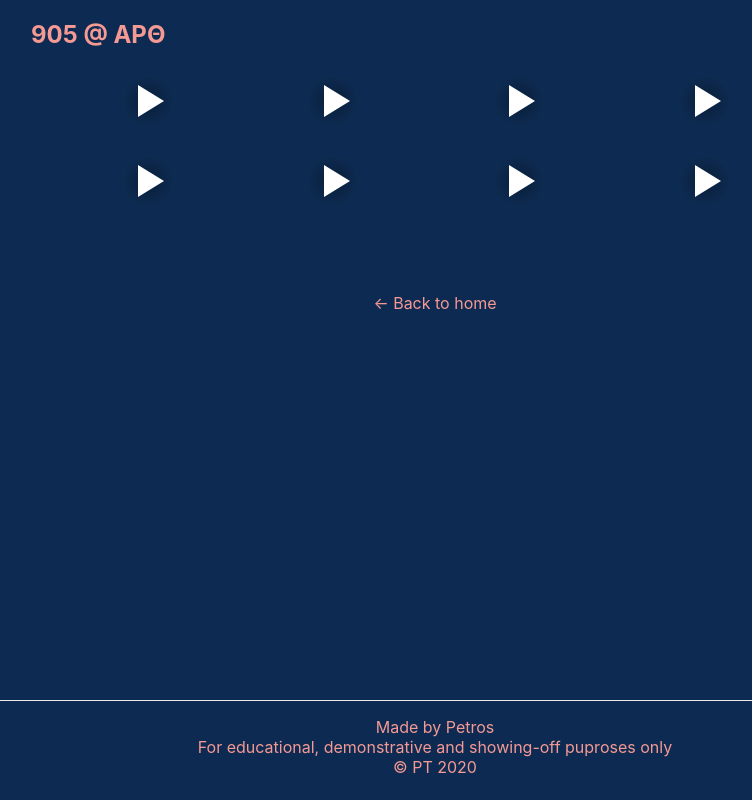
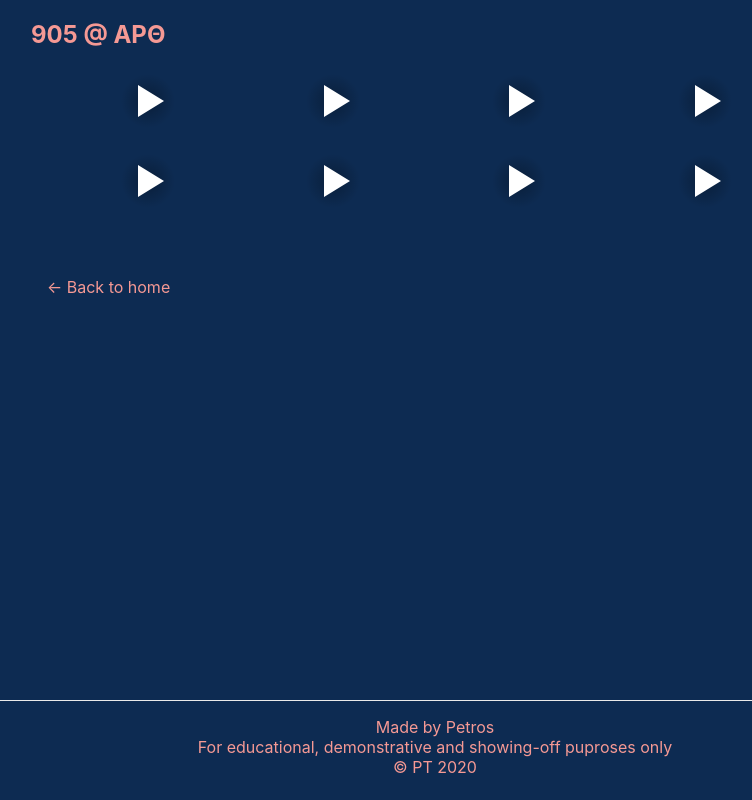
Before and after one commit to Peteropon/video-archive, a Next.js app: page /bands/905apth in a window 1280 px wide. Shown: the whole page, without its empty margins (205-957 px from the left). Built offline with nearby package versions, Linux system fonts and the light colour scheme; no server answers.

Commit message:
Moved footer to band page and added an animation to back button.

```diff
--- a/components/layout.js
+++ b/components/layout.js
@@ -13,13 +13,7 @@ export default function Layout({ children, home }) {
         <meta name="og:title" content={siteTitle} />
       </Head>
       <main>{children}</main>
-      {!home && (
-        <div className={styles.backToHome}>
-          <Link href="/">
-            <a>← Back to home</a>
-          </Link>
-        </div>
-      )}
+
       <footer className={styles.footer}>
         <p>
           Made by Petros <br /> For educational, demonstrative and showing-off
--- a/components/layout.module.css
+++ b/components/layout.module.css
@@ -5,11 +5,6 @@
   flex-direction: column;
   justify-content: center;
   align-items: center;
-}
-
-.backToHome {
-  margin: 3rem 1rem;
-  color: #f59994;
 }
 
 .footer {
--- a/pages/bands/[band].js
+++ b/pages/bands/[band].js
@@ -1,10 +1,12 @@
 import Head from "next/head";
+import Link from "next/link";
 import ReactPlayer from "react-player/youtube";
 import { getBandData, getPaths } from "../../lib/videos";
 import Layout from "../../components/layout";
 import styles from "../../styles/Band.module.css";
 import { motion } from "framer-motion";
 
+let easing = [0.175, 0.85, 0.42, 0.96];
 export async function getStaticProps({ params }) {
   const band = getBandData(params);
   return {
@@ -22,13 +24,45 @@ export function getStaticPaths() {
   };
 }
 
+const backVariants = {
+  exit: {
+    x: 100,
+    opacity: 0,
+    transition: {
+      duration: 0.5,
+      ease: easing,
+    },
+  },
+  enter: {
+    x: 0,
+    opacity: 1,
+    transition: {
+      delay: 0.5,
+      duration: 0.5,
+      ease: easing,
+    },
+  },
+};
+
+const textVariants = {
+  exit: { y: 100, opacity: 0, transition: { duration: 0.5, ease: easing } },
+  enter: {
+    y: 0,
+    opacity: 1,
+    transition: { delay: 0.1, duration: 0.5, ease: easing },
+  },
+};
+
 export default function Band({ band }) {
   return (
     <Layout>
       <Head>
         <title>{band.bandName}</title>
       </Head>
-      <motion.h2 className={styles.header}>{band.bandName}</motion.h2>
+      <motion.div layout initial="exit" animate="enter" exit="exit">
+        <motion.h2 variants={textVariants} className={styles.header}>
+          {band.bandName}
+        </motion.h2>
         <ul className={styles.list}>
           {band.videos.map((video, key) => (
             <li key={key}>
@@ -42,6 +76,12 @@ export default function Band({ band }) {
             </li>
           ))}
         </ul>
+        <motion.div variants={backVariants} className={styles.backToHome}>
+          <Link href="/">
+            <a>← Back to home</a>
+          </Link>
+        </motion.div>
+      </motion.div>
     </Layout>
   );
 }
--- a/styles/Band.module.css
+++ b/styles/Band.module.css
@@ -17,6 +17,11 @@
   left: 0;
 }
 
+.backToHome {
+  margin: 3rem 1rem;
+  color: #f59994;
+}
+
 @media (max-width: 600px) {
   .list {
     align-items: center;
```
Lines whose indentation alone changed are shown as unchanged.
